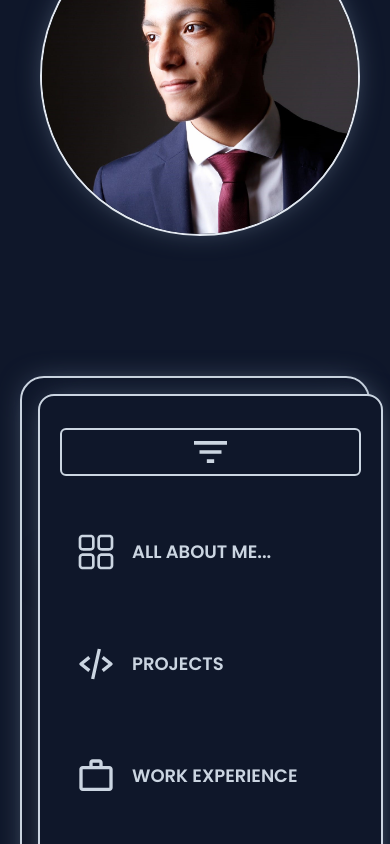
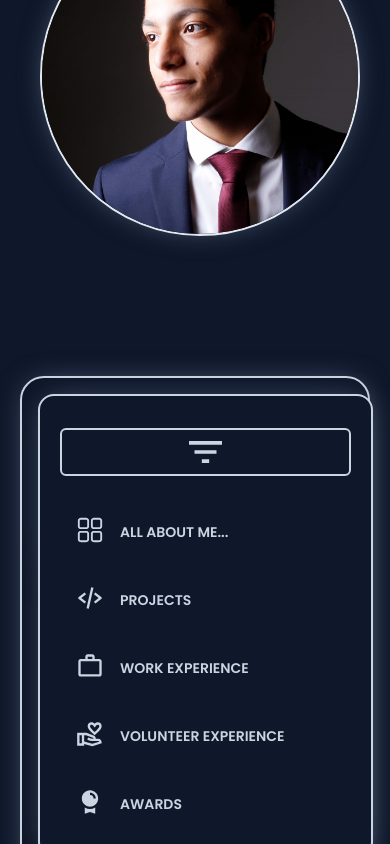
Before and after one commit to HazemS24/Hazem-Saad, a Next.js app: page / in a window 390 px wide. Both pictures are taken after a click on the icon 66 px from the left and 1354 px from the top of the page. Shown: the part 932-1776 px from the top of the page. Built offline with nearby package versions, Linux system fonts and the light colour scheme.

Commit message:
Fixed small screen

```diff
--- a/src/app/page.tsx
+++ b/src/app/page.tsx
@@ -117,7 +117,7 @@ export default function Home() {
           <div
             className={`bg-slate-900 p-5 pt-8 shadow-cs-xl shadow-slate-500 duration-500 lg:relative max-lg:absolute max-lg:ml-4 max-lg:mt-4 z-10 border-slate-300 rounded-3xl ml-4 my-4 ${
               open
-                ? "w-[400px] max-lg:rounded-2xl border-2 max-sm:w-[345px]"
+                ? "w-[400px] max-sm:w-[335px] max-lg:rounded-2xl border-2"
                 : "lg:w-[136px] max-lg:w-0 max-lg:h-0 max-lg:p-0 max-lg:z-40 lg:border-2"
             }`}
           >
@@ -154,7 +154,7 @@ export default function Home() {
             </Transition>
 
             <div
-              className={`flex py-5 ease-in-out duration-500 lg:mt-5 lg:mx-2 ${
+              className={`flex py-5 max-sm:py-1 ease-in-out duration-500 lg:mt-5 lg:mx-2 ${
                 open ? "" : "max-lg:scale-0 p-0"
               }`}
             >
@@ -169,7 +169,7 @@ export default function Home() {
                 }}
               >
                 <RxDashboard
-                  className={`text-5xl rounded float-left flex-shrink-0 p-1 [transition:_color_75ms,transform_0.5s_ease-in-out] m-3 ${
+                  className={`text-5xl max-sm:text-4xl rounded float-left flex-shrink-0 p-1 [transition:_color_75ms,transform_0.5s_ease-in-out] m-3 ${
                     open ? "rotate-[360deg] mr-0" : ""
                   }`}
                 />
@@ -183,7 +183,7 @@ export default function Home() {
                   leaveTo="scale-0 absolute"
                 >
                   <h1
-                    className={`text-lg [transition:_color_75ms] text-inherit float-left ml-3 mt-[22px]`}
+                    className={`text-lg max-sm:text-sm [transition:_color_75ms] text-inherit float-left ml-3 mt-[22px]`}
                   >
                     ALL ABOUT ME...
                   </h1>
@@ -192,7 +192,7 @@ export default function Home() {
             </div>
 
             <div
-              className={`flex py-5 ease-in-out duration-500 lg:mx-2 ${
+              className={`flex py-5 max-sm:py-1 ease-in-out duration-500 lg:mx-2 ${
                 open ? "" : "max-lg:scale-0"
               }`}
             >
@@ -207,7 +207,7 @@ export default function Home() {
                 }}
               >
                 <BiCodeAlt
-                  className={`text-5xl rounded float-left [transition:_color_75ms,transform_0.5s_ease-in-out] flex-shrink-0 p-1 m-3 ${
+                  className={`text-5xl max-sm:text-4xl rounded float-left [transition:_color_75ms,transform_0.5s_ease-in-out] flex-shrink-0 p-1 m-3 ${
                     open ? "rotate-[360deg] mr-0" : ""
                   }`}
                 />
@@ -221,7 +221,7 @@ export default function Home() {
                   leaveTo="scale-0 absolute"
                 >
                   <h1
-                    className={`text-lg [transition:_color_75ms] text-inherit float-left ml-3 mt-[22px]`}
+                    className={`text-lg max-sm:text-sm [transition:_color_75ms] text-inherit float-left ml-3 mt-[22px]`}
                   >
                     PROJECTS
                   </h1>
@@ -230,7 +230,7 @@ export default function Home() {
             </div>
 
             <div
-              className={`flex py-5 ease-in-out duration-500 lg:mx-2 ${
+              className={`flex py-5 max-sm:py-1 ease-in-out duration-500 lg:mx-2 ${
                 open ? "" : "max-lg:scale-0"
               }`}
             >
@@ -245,7 +245,7 @@ export default function Home() {
                 }}
               >
                 <MdWorkOutline
-                  className={`text-5xl rounded float-left flex-shrink-0 p-1 [transition:_color_75ms,transform_0.5s_ease-in-out] m-3 ${
+                  className={`text-5xl max-sm:text-4xl rounded float-left flex-shrink-0 p-1 [transition:_color_75ms,transform_0.5s_ease-in-out] m-3 ${
                     open ? "rotate-[360deg] mr-0" : ""
                   }`}
                 />
@@ -259,7 +259,7 @@ export default function Home() {
                   leaveTo="scale-0 absolute"
                 >
                   <h1
-                    className={`text-lg [transition:_color_75ms] text-inherit float-left ml-3 mt-[22px]`}
+                    className={`text-lg max-sm:text-sm [transition:_color_75ms] text-inherit float-left ml-3 mt-[22px]`}
                   >
                     WORK EXPERIENCE
                   </h1>
@@ -268,7 +268,7 @@ export default function Home() {
             </div>
 
             <div
-              className={`flex py-5 ease-in-out duration-500 lg:mx-2 ${
+              className={`flex py-5 max-sm:py-1 ease-in-out duration-500 lg:mx-2 ${
                 open ? "" : "max-lg:scale-0"
               }`}
             >
@@ -283,7 +283,7 @@ export default function Home() {
                 }}
               >
                 <MdOutlineVolunteerActivism
-                  className={`text-5xl rounded float-left [transition:_color_75ms,transform_0.5s_ease-in-out] flex-shrink-0 p-1 m-3 ${
+                  className={`text-5xl max-sm:text-4xl rounded float-left [transition:_color_75ms,transform_0.5s_ease-in-out] flex-shrink-0 p-1 m-3 ${
                     open ? "rotate-[360deg] mr-0" : ""
                   }`}
                 />
@@ -297,7 +297,7 @@ export default function Home() {
                   leaveTo="scale-0 absolute"
                 >
                   <h1
-                    className={`text-lg [transition:_color_75ms] text-inherit float-left ml-3 mt-[22px]`}
+                    className={`text-lg max-sm:text-sm [transition:_color_75ms] text-inherit float-left ml-3 mt-[22px]`}
                   >
                     VOLUNTEER EXPERIENCE
                   </h1>
@@ -306,7 +306,7 @@ export default function Home() {
             </div>
 
             <div
-              className={`flex py-5 ease-in-out duration-500 lg:mx-2 ${
+              className={`flex py-5 max-sm:py-1 ease-in-out duration-500 lg:mx-2 ${
                 open ? "" : "max-lg:scale-0"
               }`}
             >
@@ -321,7 +321,7 @@ export default function Home() {
                 }}
               >
                 <BiSolidAward
-                  className={`text-5xl rounded float-left [transition:_color_75ms,transform_0.5s_ease-in-out] flex-shrink-0 p-1 m-3 ${
+                  className={`text-5xl max-sm:text-4xl rounded float-left [transition:_color_75ms,transform_0.5s_ease-in-out] flex-shrink-0 p-1 m-3 ${
                     open ? "rotate-[360deg] mr-0" : ""
                   }`}
                 />
@@ -335,7 +335,7 @@ export default function Home() {
                   leaveTo="scale-0 absolute"
                 >
                   <h1
-                    className={`text-lg [transition:_color_75ms] text-inherit float-left ml-3 mt-[22px]`}
+                    className={`text-lg max-sm:text-sm [transition:_color_75ms] text-inherit float-left ml-3 mt-[22px]`}
                   >
                     AWARDS
                   </h1>
@@ -382,7 +382,7 @@ export default function Home() {
                 );
               })}
               <button
-                className={`text-center text-lg bg-slate-300 text-slate-900 hover:bg-slate-900 hover:text-slate-300 border-2 border-slate-300 shadow-cs-lg p-10 rounded-xl w-[100%] mx-1 xl:mx-3 md:max-lg:mx-3 duration-200 max-sm:text-sm ${
+                className={`text-center text-lg bg-slate-300 text-slate-900 hover:bg-slate-900 hover:text-slate-300 border-2 border-slate-300 shadow-cs-lg p-10 max-sm:p-5 rounded-xl w-[100%] mx-1 xl:mx-3 md:max-lg:mx-3 duration-200 max-sm:text-sm ${
                   noMore ? "hidden" : ""
                 }`}
                 onClick={showMoreItems}
```
